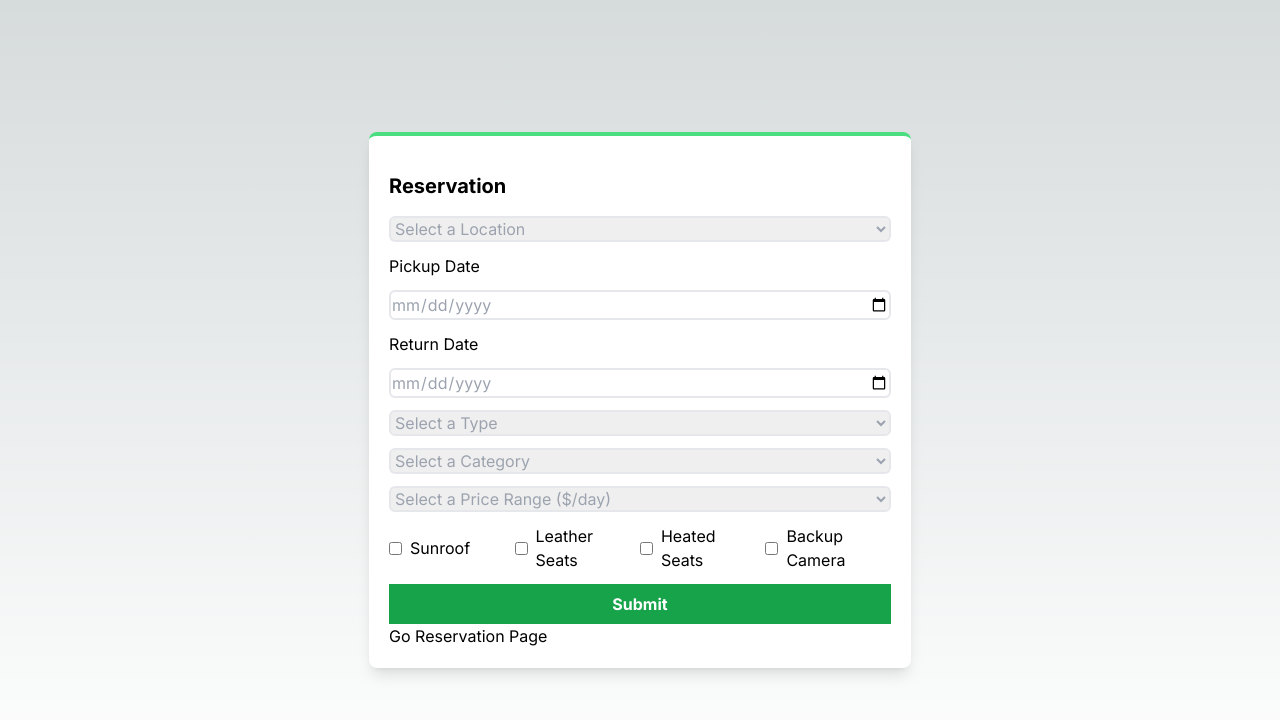
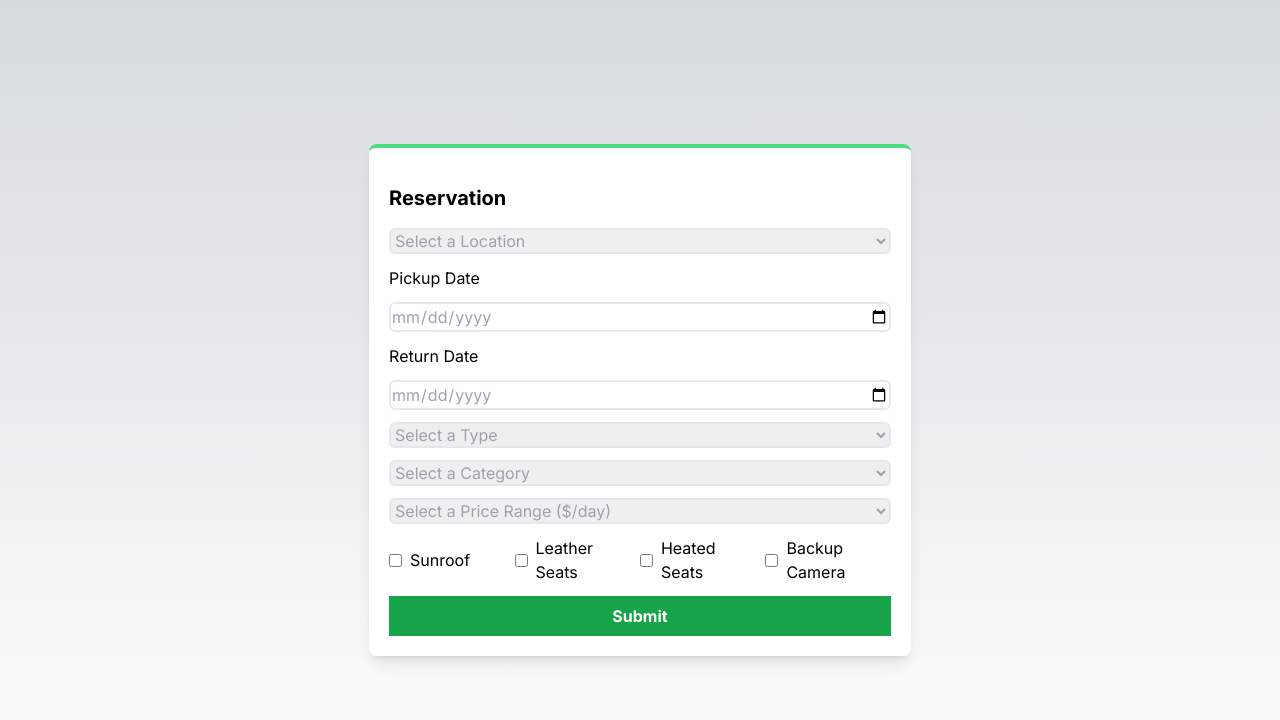
Before and after one commit to egadb/Team341-soen341projectW2024, a Next.js app in the folder Sprint 2/soen341-rentalapp/: page /reservation in a window 1280 px wide. Shown: the top 720 px of the page. Built offline with nearby package versions, Linux system fonts and the light colour scheme.

Commit message:
Removed unecessary link

```diff
--- a/Sprint 2/soen341-rentalapp/app/reservation/page.tsx
+++ b/Sprint 2/soen341-rentalapp/app/reservation/page.tsx
@@ -222,7 +222,6 @@ export default function ReservationForm() {
             Submit
           </button>
         </Provider>
-        <Link href={"/reservationPage"}>Go Reservation Page</Link>
       </div>
     </div>
   );
```
